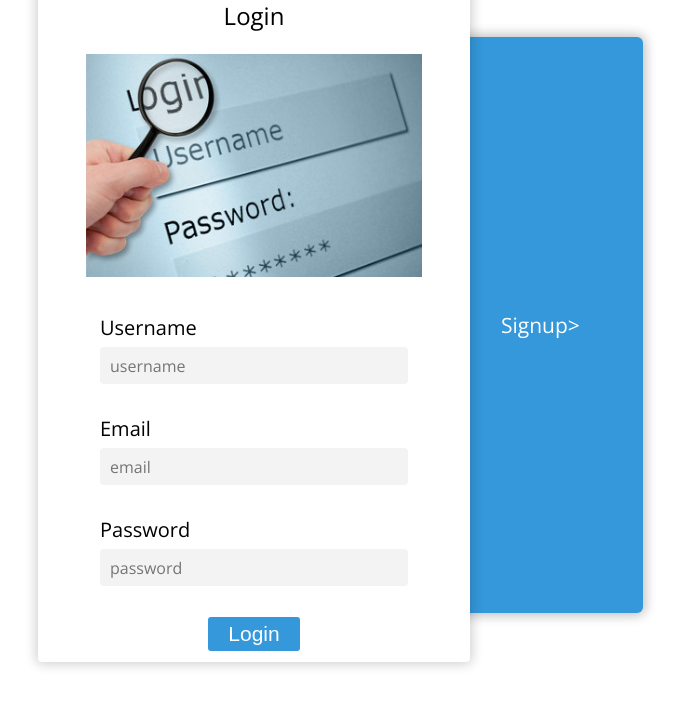
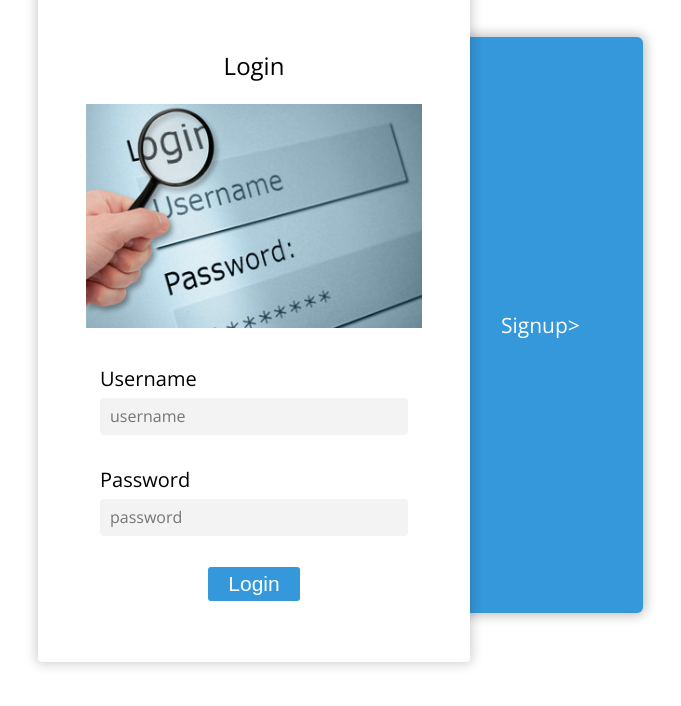
Before and after one commit to wchestnuti27/Red-Badge-Client, a React (Create React App) app: page / in a window 1280 px wide. Shown: the top 706 px of the page, without its empty margins (386-1067 px from the left). Built offline with nearby package versions, Linux system fonts and the light colour scheme.

Commit message:
login logic

```diff
--- a/src/components/auth/Login.jsx
+++ b/src/components/auth/Login.jsx
@@ -10,7 +10,6 @@ export class Login extends React.Component {
 
         this.state = {
             username: '',
-            email: '',
             password: ''
         }
     }
@@ -19,20 +18,19 @@ export class Login extends React.Component {
     handleSubmit(event) {
         event.preventDefault();
 
-        if (this.state.username && this.state.password && this.state.email) {
             fetch('https://team6-red-badge-meme-server.herokuapp.com/user/login', {
                 method: 'POST',
-                body: JSON.stringify({ username: this.state.username, password: this.state.password, email: this.state.email }),
+                body: JSON.stringify({ username: this.state.username, password: this.state.password }),
                 headers: new Headers({
                     'Content-Type': 'application/json'
                 })
             }).then(
                 (response) => response.json()
             ).then((data) => {
-                data.sessionToken ? this.props.udateToken(data.sessionToken)
-                    : alert(`${data.error}: Username or Password Not Found`)
+                console.log(data)
+                // data.sessionToken ? this.props.udateToken(data.sessionToken)
+                //     : alert(`${data.error}: Username or Password Not Found`)
             })
-        } else { alert('Please Fill Out All Fields') }
     }
 
 
@@ -50,17 +48,13 @@ export class Login extends React.Component {
                         <input onChange={e => this.setState({ username: e.target.value })} type="text" name="username" placeholder="username" />
                     </div>
                     <div className="form-group">
-                        <label htmlFor="email">Email</label>
-                        <input onChange={e => this.setState({ email: e.target.value })} type="text" name="email" placeholder="email" />
-                    </div>
-                    <div className="form-group">
                         <label htmlFor="password">Password</label>
                         <input onChange={e => this.setState({ password: e.target.value })} type="password" name="password" placeholder="password" />
                     </div>
                 </div>
             </div>
             <div className="footer">
-                <button onClick={this.handleSubmit} type="button" className="btn">Login</button>
+                <button onClick={(e) => this.handleSubmit(e)} type="button" className="btn">Login</button>
             </div>
         </div>
     }
```
